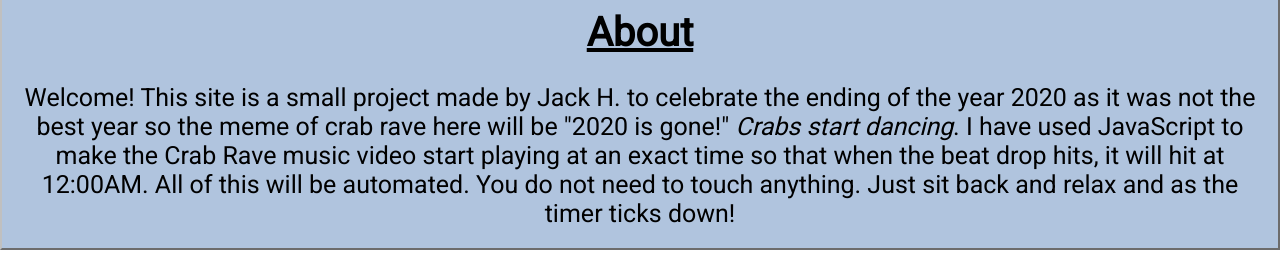
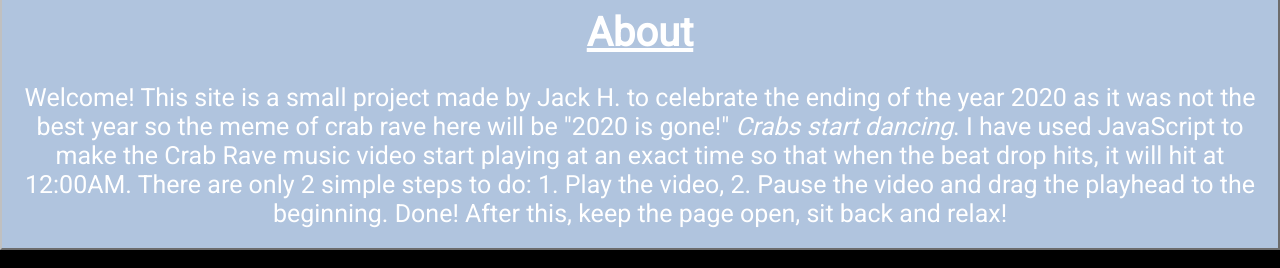
Before and after one commit to Jack-the-Pro101/crabrave2020-2021, a plain HTML site: page index.html in a window 1280 px wide. Shown: the part 532-800 px from the top of the page. Drawn offline with Linux system fonts and the light colour scheme.

Commit message:
Add files via upload

```diff
--- a/index.html
+++ b/index.html
@@ -4,6 +4,8 @@
     <title id="pageTitle">Crab Rave 2020 -> 2021</title>
 
     <meta charset="UTF-8">
+    <meta name="author" content="Jack Huang">
+    <meta name="description" content="">
     <meta name="viewport" content="width=device-width, initial-scale=1.0">
 
     <link rel="stylesheet" href="style.css">
@@ -32,8 +34,8 @@
         <h2>
             Welcome! This site is a small project made by Jack H. to celebrate the ending of the year 2020 as it was not the best year
             so the meme of crab rave here will be "2020 is gone!" <i>Crabs start dancing</i>. I have used JavaScript to make the Crab Rave music video start
-            playing at an exact time so that when the beat drop hits, it will hit at 12:00AM. All of this will be automated. You do not need to touch
-            anything. Just sit back and relax and as the timer ticks down!
+            playing at an exact time so that when the beat drop hits, it will hit at 12:00AM. There are only 2 simple steps to do: 1. Play the video, 2. Pause
+            the video and drag the playhead to the beginning. Done! After this, keep the page open, sit back and relax!
         </h1>
     </div>
 
--- a/script.js
+++ b/script.js
@@ -15,7 +15,10 @@ let recheckDate = setInterval(function()
 function initRGB() {
     document.getElementById('body').style = 'animation: rgbBg 1.5s infinite'
 }
-
+setTimeout(function()
+{
+    document.getElementById('body').style = 'background-color:black;color:white;'
+}, 192)
 
 
 // https://developers.google.com/youtube/iframe_api_reference
@@ -36,7 +39,7 @@ function onYouTubePlayerAPIReady() {
 
 function onPlayerReady(event) {
 
-console.log('Crab Rave video has been succesfully initilized')
+console.log('Crab Rave video has been succesfully initilized');
 
 }
 
@@ -45,6 +48,3 @@ var tag = document.createElement('script');
 tag.src = "//www.youtube.com/player_api";
 var firstScriptTag = document.getElementsByTagName('script')[0];
 firstScriptTag.parentNode.insertBefore(tag, firstScriptTag);
-
-
-//player.pauseVideo();
```
